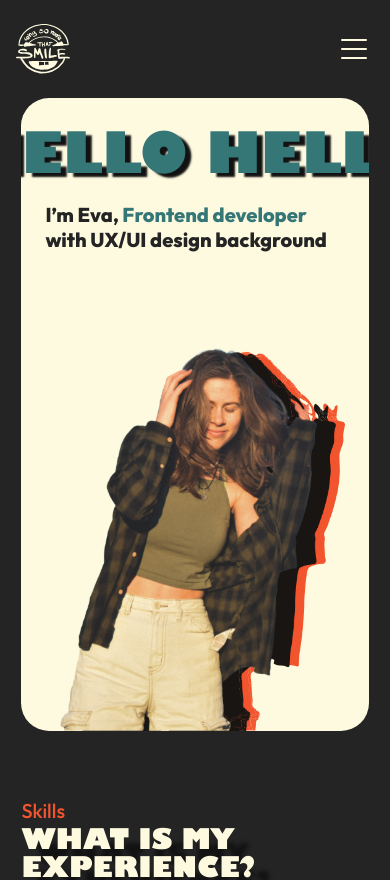
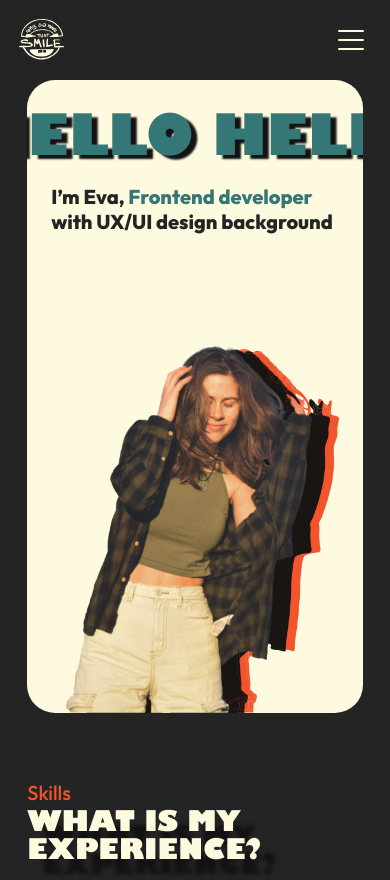
Before and after one commit to EvgeniaBabulkova/portfolio, a React (Vite) app: page / in a window 390 px wide. Shown: the top 880 px of the page. Built offline with nearby package versions, Linux system fonts and the light colour scheme; a web font is replaced by a local one.

Commit message:
fixing gutters and mobile nav visibility

```diff
--- a/src/components/layout/Navbar.tsx
+++ b/src/components/layout/Navbar.tsx
@@ -16,6 +16,7 @@ export default function Navbar() {
 
   return (
     <nav className={navStyles.nav}>
+      <div className={navStyles.navContent}>
         <Link
           to="/"
           className={navStyles.logoLink}
@@ -79,6 +80,7 @@ export default function Navbar() {
             </span>
           }
         />
+      </div>
     </nav>
   );
 }
--- a/src/styles/hero.module.css
+++ b/src/styles/hero.module.css
@@ -2,7 +2,7 @@
   display: grid;
   gap: var(--spacing-md);
   grid-template-columns: minmax(0, 0.6fr) minmax(0, 0.4fr);
-  grid-template-rows: 75vh;
+  grid-template-rows: 75svh;
 }
 
 .heroLeft {
@@ -41,7 +41,7 @@
   position: relative;
 }
 
-.heroLeft img {
+.heroLeft .mobilePh {
   display: none;
 }
 
@@ -74,6 +74,16 @@
   }
 }
 
+@media (max-width: 800px) {
+  .heroLeft h5 {
+    display: none;
+  }
+
+  .heroLeft h3 {
+    font: var(--font-h4);
+  }
+}
+
 @media (max-width: 600px) {
   .heroSection {
     grid-template-columns: 1fr;
@@ -99,7 +109,7 @@
     font: var(--font-h5);
   }
 
-  .heroLeft img {
+  .heroLeft .mobilePh {
     display: block;
     align-self: flex-end;
     max-height: 50vh;
--- a/src/styles/nav.module.css
+++ b/src/styles/nav.module.css
@@ -1,12 +1,15 @@
 .nav {
-  display: flex;
-  align-items: center;
-  justify-content: space-between;
-  padding: 1.5rem 1rem;
   position: sticky;
   top: 0;
   z-index: 2;
   width: 100%;
+}
+
+.navContent {
+  display: flex;
+  align-items: center;
+  justify-content: space-between;
+  margin: 1rem 1.5rem;
 }
 
 .logoLink {
@@ -42,6 +45,7 @@
 }
 
 .burgerIcon span {
+  mix-blend-mode: difference;
   display: block;
   height: 2px;
   width: 100%;
@@ -63,6 +67,16 @@
 }
 
 @media (max-width: 600px) {
+  .navContent {
+    background: var(--col-surface-secondary);
+    border-radius: var(--border-radius-full);
+    margin: 0.5rem 0.5rem;
+    padding: 0.7rem 0.7rem;
+  }
+
+  .logoLink img {
+    width: clamp(45px, 4vw, 55px);
+  }
   .rightNav {
     display: none;
   }
--- a/src/styles/skills.module.css
+++ b/src/styles/skills.module.css
@@ -71,7 +71,7 @@
 
 /* ---------------------------------------------------------- */
 
-@media (max-width: 900px) {
+@media (max-width: 1000px) {
   .skillsSection {
     grid-template-columns: 1fr;
   }
--- a/src/styles/variables.css
+++ b/src/styles/variables.css
@@ -32,7 +32,7 @@
   --border-radius-full: 100px;
 
   /* special spacing */
-  --page-gutter: 5.5vw;
+  --page-gutter: clamp(1rem, 7vw, 10rem);
   --section-spacing: 8vh;
 
   /* spacing */
```
Lines whose indentation alone changed are shown as unchanged.
